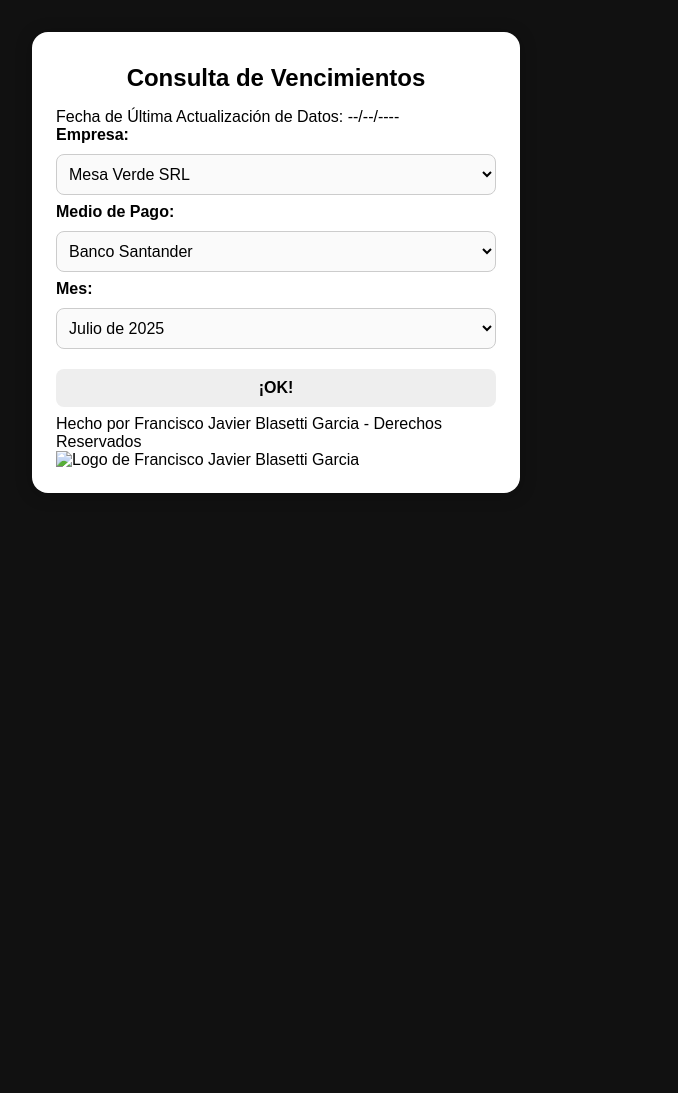
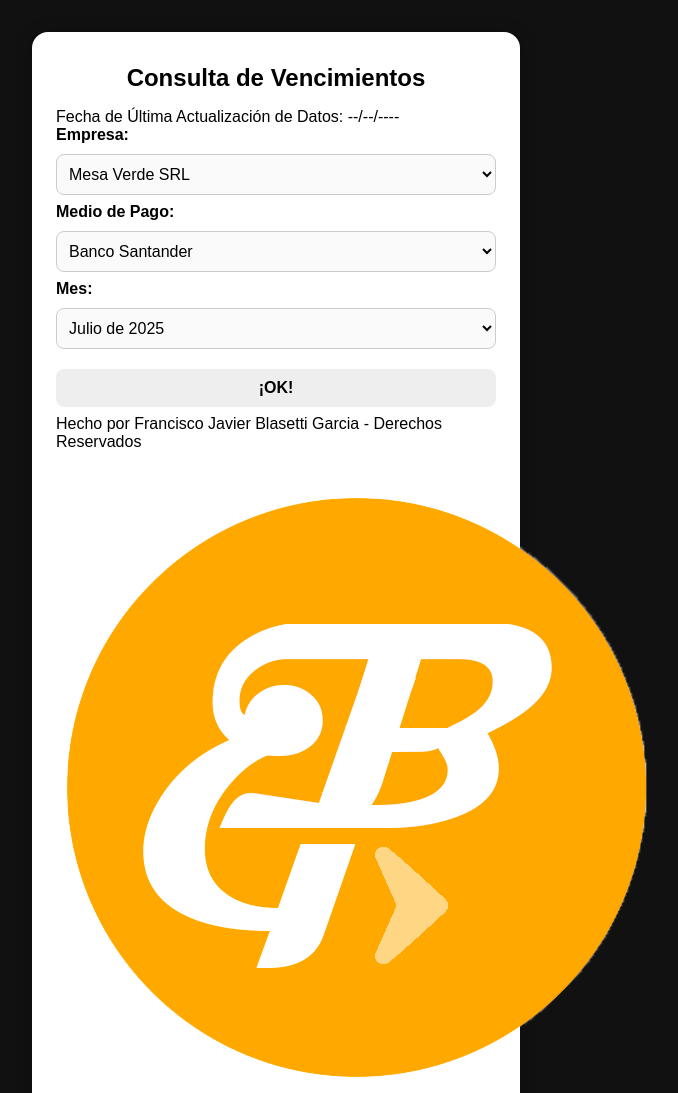
Before and after one commit to fblasetti/vtosmvdu, a plain HTML site: page index.html in a window 1280 px wide. Shown: the top 1093 px of the page, without its empty margins (364-1042 px from the left). Before the commit the page ends 832 px from the top, so only its background shows below. Drawn offline with Linux system fonts and the light colour scheme; the site is published under a folder, as on GitHub Pages, so addresses that start at the root find nothing.

Commit message:
Update index.html

```diff
--- a/index.html
+++ b/index.html
@@ -52,7 +52,7 @@
     </div>
     <div class="firma">
       <span>Hecho por Francisco Javier Blasetti Garcia - Derechos Reservados</span><br>
-      <img src="/images/mi_logo_personal.png" alt="Logo de Francisco Javier Blasetti Garcia">
+<img src="images/mi_logo_personal.png" alt="Logo de Francisco Javier Blasetti Garcia" class="logo-firma">
     </div>
   </div>
   <div id="overlay"></div>
```
